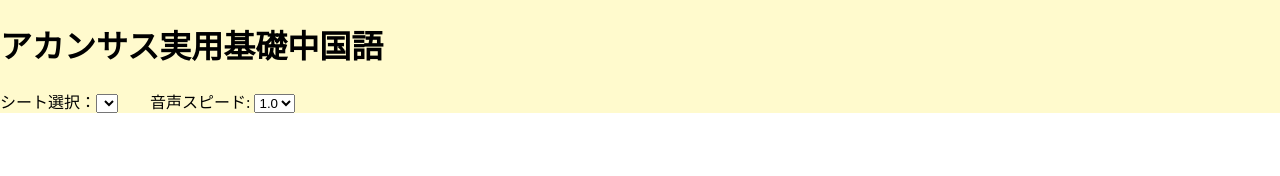
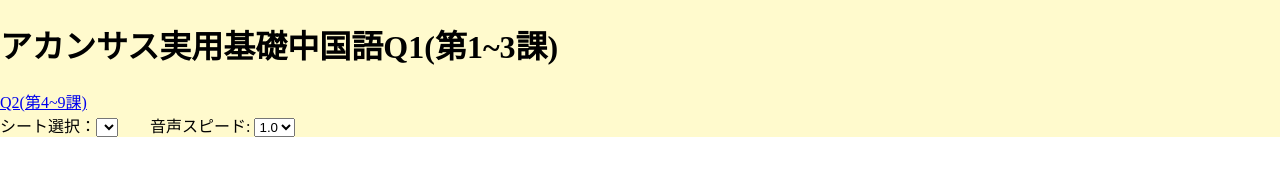
Before and after one commit to tamagenai/kindaiQ1, a plain HTML site: page index.html in a window 1280 px wide. Drawn offline with nearby package versions, Linux system fonts and the light colour scheme; no server answers.

Commit message:
Add files via upload

```diff
--- a/index.html
+++ b/index.html
@@ -5,7 +5,7 @@
   <meta charset="UTF-8">
   <meta http-equiv="X-UA-Compatible" content="IE=edge">
   <meta name="viewport" content="width=device-width, initial-scale=1.0">
-  <title>アカンサス実用基礎中国語</title>
+  <title>アカンサス実用基礎中国語Q1</title>
   <style>
     .header {
       position: fixed;
@@ -77,7 +77,11 @@
 
 <body>
   <div class="header">
-    <h1>アカンサス実用基礎中国語</h1>
+    <h1>アカンサス実用基礎中国語Q1(第1~3課)</h1>
+    <div class="linkurl">
+      <a id="flash" href="https://tamagenai.github.io/kindaiQ2/" target="_blank">Q2(第4~9課)</a>
+
+    </div>
     <div class="divFlex">
       <div class="sheetSelect">
 
```
